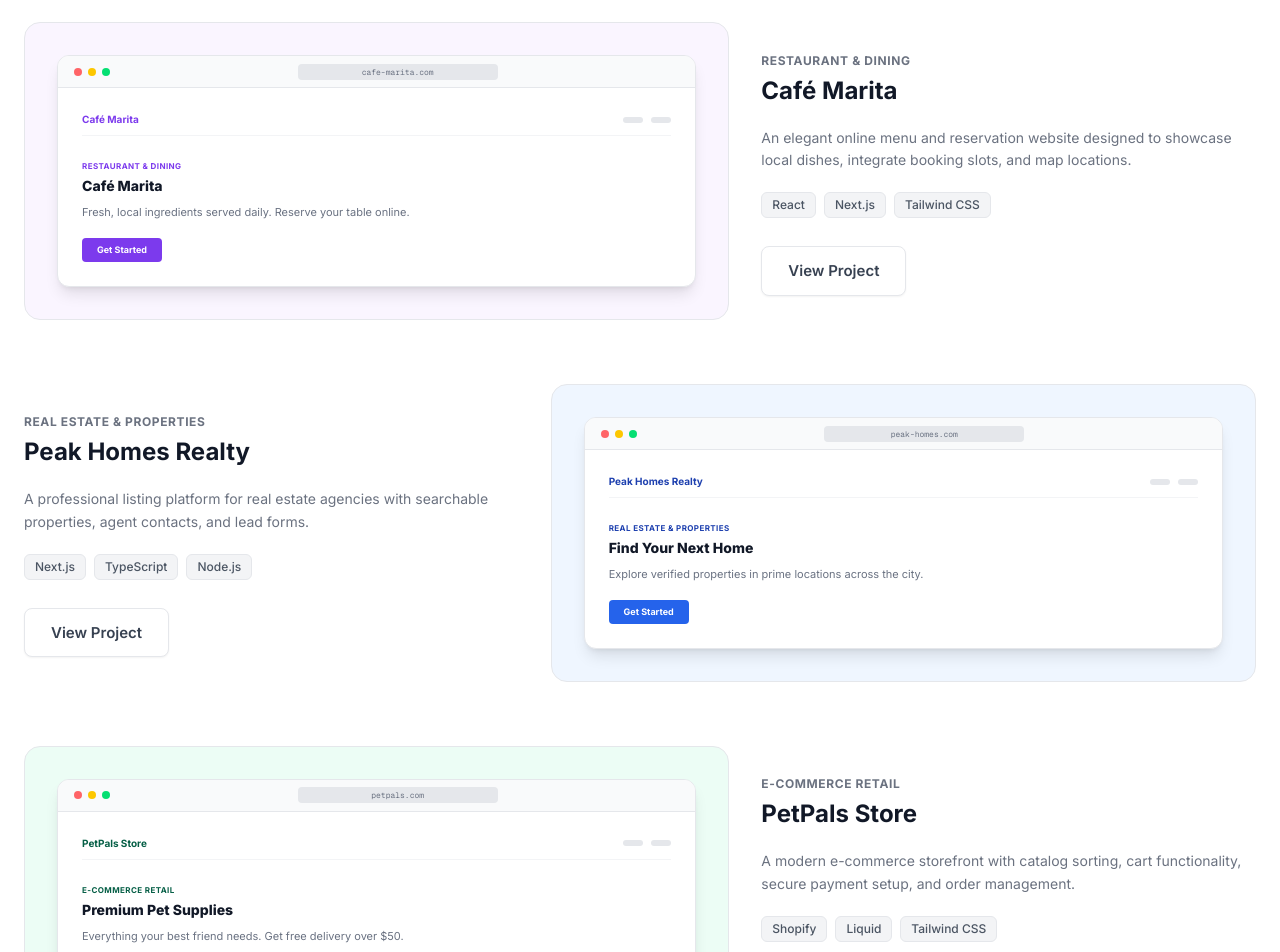
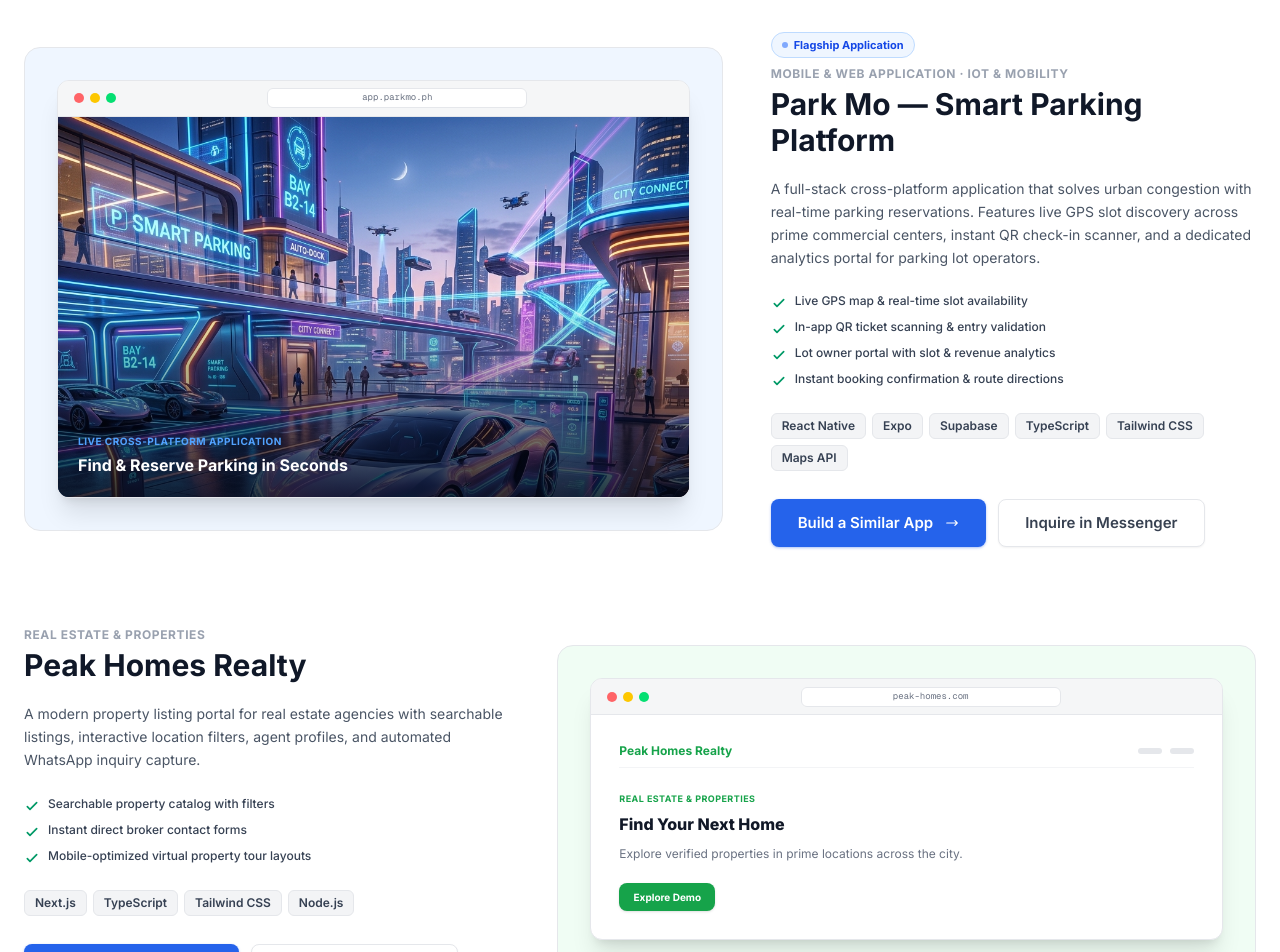
Before and after one commit to codewithmille/sor-tech, a Next.js app: page / in a window 1280 px wide. Shown: the part 4520-5472 px from the top of the page. Built offline with nearby package versions, Linux system fonts and the light colour scheme.

Commit message:
feat: add Park Mo as flagship featured project with real app visuals and highlights

```diff
--- a/components/Portfolio.tsx
+++ b/components/Portfolio.tsx
@@ -2,62 +2,105 @@ import React from 'react';
 import Link from 'next/link';
 import ScrollReveal from './ScrollReveal';
 
-const PROJECTS = [
+type Project = {
+  id: string;
+  category: string;
+  name: string;
+  badge?: string;
+  description: string;
+  highlights?: string[];
+  stack: readonly string[];
+  imageSrc?: string;
+  previewTitle: string;
+  previewText: string;
+  themeBg: string;
+  themeColor: string;
+  buttonColor: string;
+};
+
+const PROJECTS: Project[] = [
+  {
+    id: 'park-mo',
+    category: 'Mobile & Web Application · IoT & Mobility',
+    name: 'Park Mo — Smart Parking Platform',
+    badge: 'Flagship Application',
+    description:
+      'A full-stack cross-platform application that solves urban congestion with real-time parking reservations. Features live GPS slot discovery across prime commercial centers, instant QR check-in scanner, and a dedicated analytics portal for parking lot operators.',
+    highlights: [
+      'Live GPS map & real-time slot availability',
+      'In-app QR ticket scanning & entry validation',
+      'Lot owner portal with slot & revenue analytics',
+      'Instant booking confirmation & route directions',
+    ],
+    stack: ['React Native', 'Expo', 'Supabase', 'TypeScript', 'Tailwind CSS', 'Maps API'],
+    imageSrc: '/images/park-mo/hero.jpg',
+    previewTitle: 'Find & Reserve Parking in Seconds',
+    previewText: 'Real-time slot tracking and contactless QR entry in major commercial hubs.',
+    themeBg: '#EFF6FF',
+    themeColor: '#2563EB',
+    buttonColor: '#2563EB',
+  },
+  {
+    id: 'peak-homes',
+    category: 'Real Estate & Properties',
+    name: 'Peak Homes Realty',
+    description:
+      'A modern property listing portal for real estate agencies with searchable listings, interactive location filters, agent profiles, and automated WhatsApp inquiry capture.',
+    highlights: [
+      'Searchable property catalog with filters',
+      'Instant direct broker contact forms',
+      'Mobile-optimized virtual property tour layouts',
+    ],
+    stack: ['Next.js', 'TypeScript', 'Tailwind CSS', 'Node.js'],
+    previewTitle: 'Find Your Next Home',
+    previewText: 'Explore verified properties in prime locations across the city.',
+    themeBg: '#F0FDF4',
+    themeColor: '#16A34A',
+    buttonColor: '#16A34A',
+  },
   {
     id: 'cafe-marita',
-    category: 'Restaurant & Dining',
+    category: 'Hospitality & Dining',
     name: 'Café Marita',
-    description: 'An elegant online menu and reservation website designed to showcase local dishes, integrate booking slots, and map locations.',
+    description:
+      'An elegant online menu and table reservation platform engineered for local dining spots, boosting reservation inquiries and providing interactive location maps.',
+    highlights: [
+      'Interactive digital menu with dietary tags',
+      'Table booking system straight to email/SMS',
+      'Google Maps directions and hours integration',
+    ],
     stack: ['React', 'Next.js', 'Tailwind CSS'],
-    previewTitle: 'Café Marita',
+    previewTitle: 'Artisanal Dining Experience',
     previewText: 'Fresh, local ingredients served daily. Reserve your table online.',
     themeBg: '#FAF5FF',
     themeColor: '#7C3AED',
     buttonColor: '#7C3AED',
   },
   {
-    id: 'peak-homes',
-    category: 'Real Estate & Properties',
-    name: 'Peak Homes Realty',
-    description: 'A professional listing platform for real estate agencies with searchable properties, agent contacts, and lead forms.',
-    stack: ['Next.js', 'TypeScript', 'Node.js'],
-    previewTitle: 'Find Your Next Home',
-    previewText: 'Explore verified properties in prime locations across the city.',
-    themeBg: '#EFF6FF',
-    themeColor: '#1E40AF',
-    buttonColor: '#2563EB',
-  },
-  {
     id: 'petpals',
     category: 'E-Commerce Retail',
     name: 'PetPals Store',
-    description: 'A modern e-commerce storefront with catalog sorting, cart functionality, secure payment setup, and order management.',
-    stack: ['Shopify', 'Liquid', 'Tailwind CSS'],
+    description:
+      'A high-speed e-commerce storefront with catalog sorting, secure checkout, inventory tracking, and payment gateway integration.',
+    highlights: [
+      'Fast 1-click cart & checkout flow',
+      'Secure payment gateway setup',
+      'Automated order confirmation alerts',
+    ],
+    stack: ['Next.js', 'E-Commerce', 'Tailwind CSS', 'Stripe/PayMongo'],
     previewTitle: 'Premium Pet Supplies',
-    previewText: 'Everything your best friend needs. Get free delivery over $50.',
-    themeBg: '#ECFDF5',
-    themeColor: '#065F46',
-    buttonColor: '#059669',
+    previewText: 'Everything your best friend needs. Nationwide delivery.',
+    themeBg: '#FFFBEB',
+    themeColor: '#D97706',
+    buttonColor: '#D97706',
   },
-  {
-    id: 'legaledge',
-    category: 'Professional Services',
-    name: 'LegalEdge Law Firm',
-    description: 'A reliable corporate profile website for an attorney team with case categories, lawyer bio pages, and booking links.',
-    stack: ['Next.js', 'Framer Motion', 'Tailwind'],
-    previewTitle: 'Experienced Legal Advice',
-    previewText: 'Helping businesses navigate corporate law and compliance.',
-    themeBg: '#FAFAFA',
-    themeColor: '#111827',
-    buttonColor: '#1F2937',
-  },
-] as const;
+];
 
 export default function Portfolio(): React.JSX.Element {
   return (
     <section id="portfolio" className="py-20 lg:py-28 px-6" style={{ background: '#FFFFFF' }} aria-label="Featured projects">
       <div className="max-w-7xl mx-auto">
-        <ScrollReveal className="flex flex-col md:flex-row md:items-end justify-between gap-5 mb-14">
+        <ScrollReveal className="flex flex-col md:flex-row md:items-end justify-between gap-5 mb-16">
           <div>
             <p className="text-xs font-bold uppercase tracking-widest mb-3" style={{ color: '#2563EB' }}>Our Work</p>
             <h2 className="text-3xl sm:text-4xl lg:text-5xl font-extrabold tracking-tight" style={{ color: '#111827' }}>
@@ -65,57 +108,110 @@ export default function Portfolio(): React.JSX.Element {
             </h2>
           </div>
           <p className="text-base max-w-md leading-relaxed" style={{ color: '#6B7280' }}>
-            A selection of modern websites we have designed and developed to help businesses establish trust and capture leads.
+            Real production software and high-converting websites designed and engineered by Sortech to deliver measurable business growth.
           </p>
         </ScrollReveal>
 
-        <div className="space-y-16">
-          {PROJECTS.map(({ id, category, name, description, stack, previewTitle, previewText, themeBg, themeColor, buttonColor }, i) => {
+        <div className="space-y-20">
+          {PROJECTS.map(
+            (
+              {
+                id,
+                category,
+                name,
+                badge,
+                description,
+                highlights,
+                stack,
+                imageSrc,
+                previewTitle,
+                previewText,
+                themeBg,
+                themeColor,
+                buttonColor,
+              },
+              i
+            ) => {
               const isEven = i % 2 === 0;
               return (
-              <ScrollReveal key={id} direction={isEven ? 'left' : 'right'} className="grid grid-cols-1 lg:grid-cols-12 gap-8 items-center">
+                <ScrollReveal
+                  key={id}
+                  direction={isEven ? 'left' : 'right'}
+                  className="grid grid-cols-1 lg:grid-cols-12 gap-8 lg:gap-12 items-center"
+                >
                   {/* Image / Mockup Column (7 cols) */}
                   <div className={`lg:col-span-7 ${isEven ? 'lg:order-1' : 'lg:order-2'}`}>
                     <div
-                    className="rounded-2xl p-6 lg:p-8"
+                      className="rounded-2xl p-4 sm:p-6 lg:p-8"
                       style={{
                         background: themeBg,
                         border: '1px solid #E5E7EB',
                       }}
                     >
-                    {/* Browser Frame */}
+                      {/* Browser / Device Frame */}
                       <div
-                      className="rounded-xl overflow-hidden shadow-lg border"
-                      style={{ background: '#FFFFFF', borderColor: '#E5E7EB' }}
-                      aria-hidden="true"
+                        className="rounded-xl overflow-hidden shadow-xl border bg-white"
+                        style={{ borderColor: '#E5E7EB' }}
                       >
-                      {/* Browser Header */}
-                      <div className="flex items-center gap-1.5 px-4 h-8 bg-gray-50 border-b border-gray-200">
-                        <div className="w-2 h-2 rounded-full bg-red-400" />
-                        <div className="w-2 h-2 rounded-full bg-yellow-400" />
-                        <div className="w-2 h-2 rounded-full bg-green-400" />
-                        <div className="flex-1 max-w-[200px] mx-auto h-4 bg-gray-200 rounded text-[8px] flex items-center justify-center text-gray-500 font-mono">
-                          {id}.com
+                        {/* Browser Header Bar */}
+                        <div className="flex items-center gap-1.5 px-4 h-9 bg-gray-100/80 border-b border-gray-200">
+                          <div className="w-2.5 h-2.5 rounded-full bg-red-400" />
+                          <div className="w-2.5 h-2.5 rounded-full bg-yellow-400" />
+                          <div className="w-2.5 h-2.5 rounded-full bg-green-400" />
+                          <div className="flex-1 max-w-[260px] mx-auto h-5 bg-white rounded-md text-[9px] flex items-center justify-center text-gray-500 font-mono border border-gray-200">
+                            {id === 'park-mo' ? 'app.parkmo.ph' : `${id}.com`}
                           </div>
                         </div>
-                      {/* Browser Content preview */}
-                      <div className="p-6 text-left">
+
+                        {/* Content Preview */}
+                        {imageSrc ? (
+                          <div className="relative group overflow-hidden bg-gray-900">
+                            <img
+                              src={imageSrc}
+                              alt={`${name} project interface`}
+                              className="w-full h-auto max-h-[380px] object-cover object-top transition-transform duration-300 group-hover:scale-[1.02]"
+                              loading="lazy"
+                            />
+                            <div className="absolute inset-0 bg-gradient-to-t from-gray-950/80 via-transparent to-transparent flex items-end p-5">
+                              <div className="text-white">
+                                <div className="text-[10px] uppercase tracking-wider font-bold text-blue-400 mb-1">
+                                  Live Cross-Platform Application
+                                </div>
+                                <div className="text-sm sm:text-base font-bold">{previewTitle}</div>
+                              </div>
+                            </div>
+                          </div>
+                        ) : (
+                          <div className="p-7 text-left">
                             <div className="flex items-center justify-between mb-6 pb-2 border-b border-gray-100">
-                          <span className="text-[10px] font-bold" style={{ color: themeColor }}>{name}</span>
+                              <span className="text-xs font-bold" style={{ color: themeColor }}>
+                                {name}
+                              </span>
                               <div className="flex gap-2">
-                            <span className="w-5 h-1.5 bg-gray-200 rounded" />
-                            <span className="w-5 h-1.5 bg-gray-200 rounded" />
+                                <span className="w-6 h-1.5 bg-gray-200 rounded" />
+                                <span className="w-6 h-1.5 bg-gray-200 rounded" />
                               </div>
                             </div>
                             <div className="max-w-md">
-                          <span className="text-[8px] uppercase tracking-wider font-bold mb-1 block" style={{ color: themeColor }}>{category}</span>
-                          <h4 className="text-sm font-extrabold mb-2" style={{ color: '#111827' }}>{previewTitle}</h4>
-                          <p className="text-[11px] leading-relaxed mb-4 text-gray-500">{previewText}</p>
-                          <div className="h-6 w-20 rounded text-[9px] font-bold text-white flex items-center justify-center" style={{ background: buttonColor }}>
-                            Get Started
+                              <span
+                                className="text-[9px] uppercase tracking-wider font-bold mb-1.5 block"
+                                style={{ color: themeColor }}
+                              >
+                                {category}
+                              </span>
+                              <h4 className="text-base font-extrabold mb-2" style={{ color: '#111827' }}>
+                                {previewTitle}
+                              </h4>
+                              <p className="text-xs leading-relaxed mb-5 text-gray-500">{previewText}</p>
+                              <div
+                                className="h-7 w-24 rounded-lg text-[10px] font-bold text-white flex items-center justify-center shadow-sm"
+                                style={{ background: buttonColor }}
+                              >
+                                Explore Demo
                               </div>
                             </div>
                           </div>
+                        )}
                       </div>
                     </div>
                   </div>
@@ -123,32 +219,74 @@ export default function Portfolio(): React.JSX.Element {
                   {/* Text Column (5 cols) */}
                   <div className={`lg:col-span-5 ${isEven ? 'lg:order-2' : 'lg:order-1'} space-y-5`}>
                     <div>
-                    <span className="text-xs font-bold uppercase tracking-wider" style={{ color: '#6B7280' }}>
+                      {badge && (
+                        <span className="inline-flex items-center gap-1.5 px-2.5 py-1 rounded-full text-[11px] font-bold bg-blue-50 text-blue-700 border border-blue-200 mb-2">
+                          <span className="w-1.5 h-1.5 rounded-full bg-blue-600 animate-pulse" />
+                          {badge}
+                        </span>
+                      )}
+                      <div className="text-xs font-bold uppercase tracking-wider text-gray-400">
                         {category}
-                    </span>
-                    <h3 className="text-2xl font-bold mt-1" style={{ color: '#111827' }}>
+                      </div>
+                      <h3 className="text-2xl sm:text-3xl font-bold mt-1 text-gray-900">
                         {name}
                       </h3>
                     </div>
-                  <p className="text-sm leading-relaxed" style={{ color: '#6B7280' }}>
+
+                    <p className="text-sm leading-relaxed text-gray-600">
                       {description}
                     </p>
-                  <div className="flex flex-wrap gap-2">
+
+                    {/* Key Highlights */}
+                    {highlights && highlights.length > 0 && (
+                      <ul className="space-y-2 pt-1" role="list">
+                        {highlights.map((h) => (
+                          <li key={h} className="flex items-start gap-2 text-xs text-gray-700 font-medium">
+                            <svg className="w-4 h-4 text-emerald-600 shrink-0 mt-0.5" fill="none" stroke="currentColor" viewBox="0 0 24 24">
+                              <path strokeLinecap="round" strokeLinejoin="round" strokeWidth={2.5} d="M5 13l4 4L19 7" />
+                            </svg>
+                            <span>{h}</span>
+                          </li>
+                        ))}
+                      </ul>
+                    )}
+
+                    {/* Tech Stack Pills */}
+                    <div className="flex flex-wrap gap-1.5 pt-1">
                       {stack.map((tech) => (
-                      <span key={tech} className="text-xs font-medium px-2.5 py-1 rounded-md" style={{ background: '#F3F4F6', color: '#4B5563', border: '1px solid #E5E7EB' }}>
+                        <span
+                          key={tech}
+                          className="text-xs font-semibold px-2.5 py-1 rounded-md bg-gray-100 text-gray-700 border border-gray-200"
+                        >
                           {tech}
                         </span>
                       ))}
                     </div>
-                  <div className="pt-2">
-                    <Link href="#contact" className="btn-ghost inline-flex text-sm py-2.5 px-5">
-                      View Project
+
+                    <div className="pt-2 flex items-center gap-3">
+                      <Link
+                        href="#contact"
+                        className="btn-primary text-xs py-2.5 px-5"
+                      >
+                        Build a Similar App
+                        <svg className="w-3.5 h-3.5 ml-1" fill="none" stroke="currentColor" viewBox="0 0 24 24">
+                          <path strokeLinecap="round" strokeLinejoin="round" strokeWidth={2} d="M17 8l4 4m0 0l-4 4m4-4H3" />
+                        </svg>
                       </Link>
+                      <a
+                        href="https://m.me/61590794884653"
+                        target="_blank"
+                        rel="noopener noreferrer"
+                        className="btn-ghost text-xs py-2.5 px-4"
+                      >
+                        Inquire in Messenger
+                      </a>
                     </div>
                   </div>
                 </ScrollReveal>
               );
-          })}
+            }
+          )}
         </div>
       </div>
     </section>
```
Also changed, not shown: public/images/park-mo/hero.jpg (added), public/images/park-mo/logo.png (added). Lines whose indentation alone changed are shown as unchanged.
